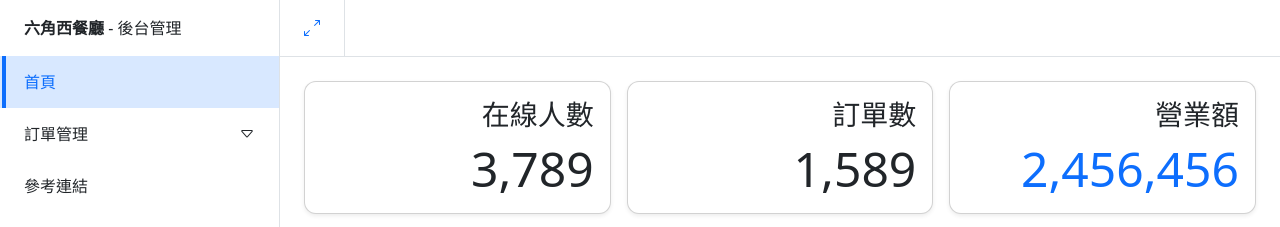
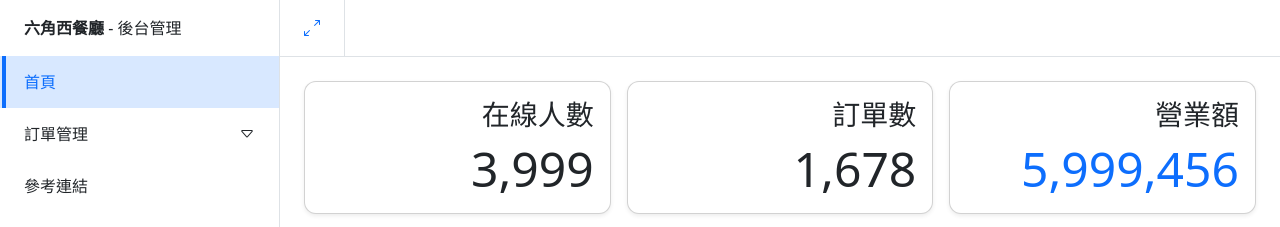
Before and after one commit to h52102498/dachboard_practice, a website: page home.html in a window 1280 px wide. Shown: the top 227 px of the page. Drawn offline with nearby package versions, Linux system fonts and the light colour scheme.

Commit message:
Update home.html

```diff
--- a/home.html
+++ b/home.html
@@ -76,7 +76,7 @@
               <div class="card shadow-sm">
                 <div class="card-body text-end">
                   <h2 class="h3">在線人數</h2>
-                  <p class="display-5 mb-0 fw-medium">3,789</p>
+                  <p class="display-5 mb-0 fw-medium">3,999</p>
                 </div>
               </div>
             </div>
@@ -84,7 +84,7 @@
               <div class="card shadow-sm">
                 <div class="card-body text-end">
                   <h2 class="h3">訂單數</h2>
-                  <p class="display-5 mb-0 fw-medium">1,589</p>
+                  <p class="display-5 mb-0 fw-medium">1,678</p>
                 </div>
               </div>
             </div>
@@ -92,7 +92,7 @@
               <div class="card shadow-sm">
                 <div class="card-body text-end">
                   <h2 class="h3">營業額</h2>
-                  <p class="display-5 mb-0 fw-medium text-primary">2,456,456</p>
+                  <p class="display-5 mb-0 fw-medium text-primary">5,999,456</p>
                 </div>
               </div>
             </div>
```
